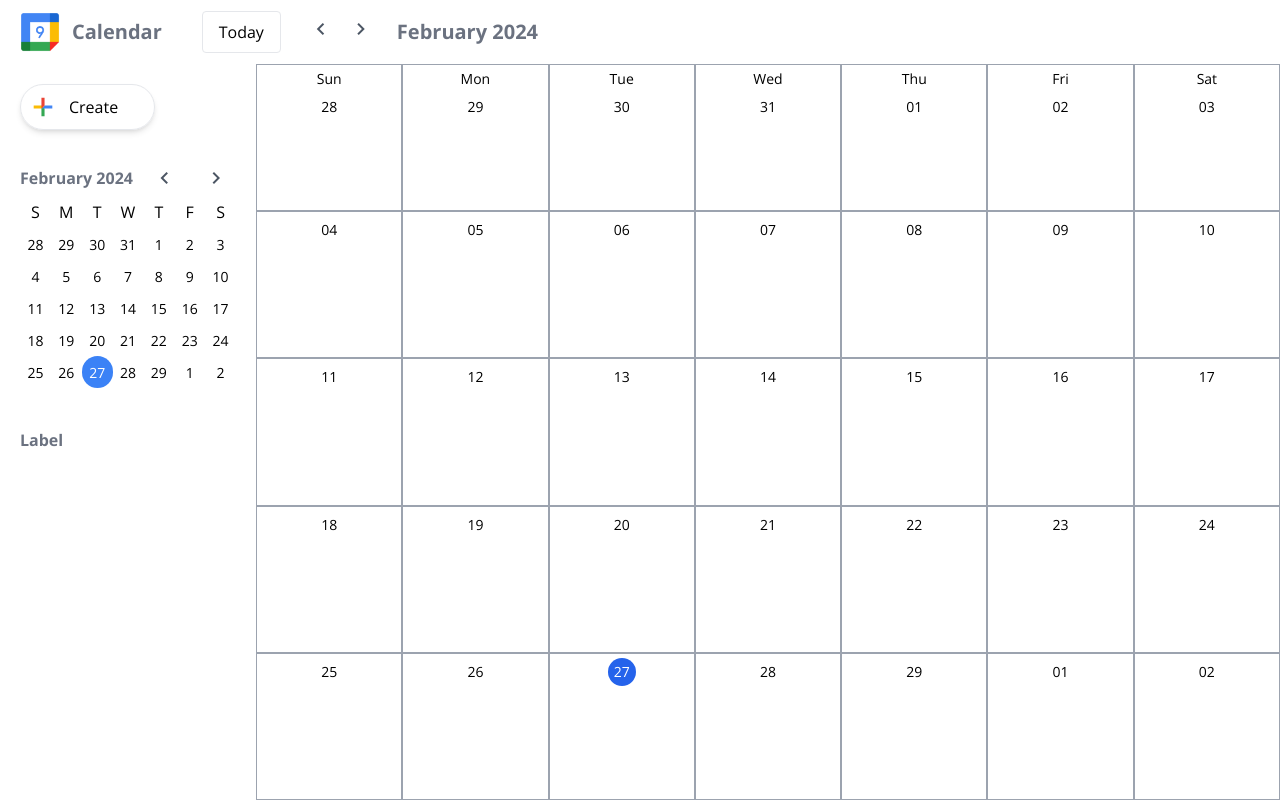
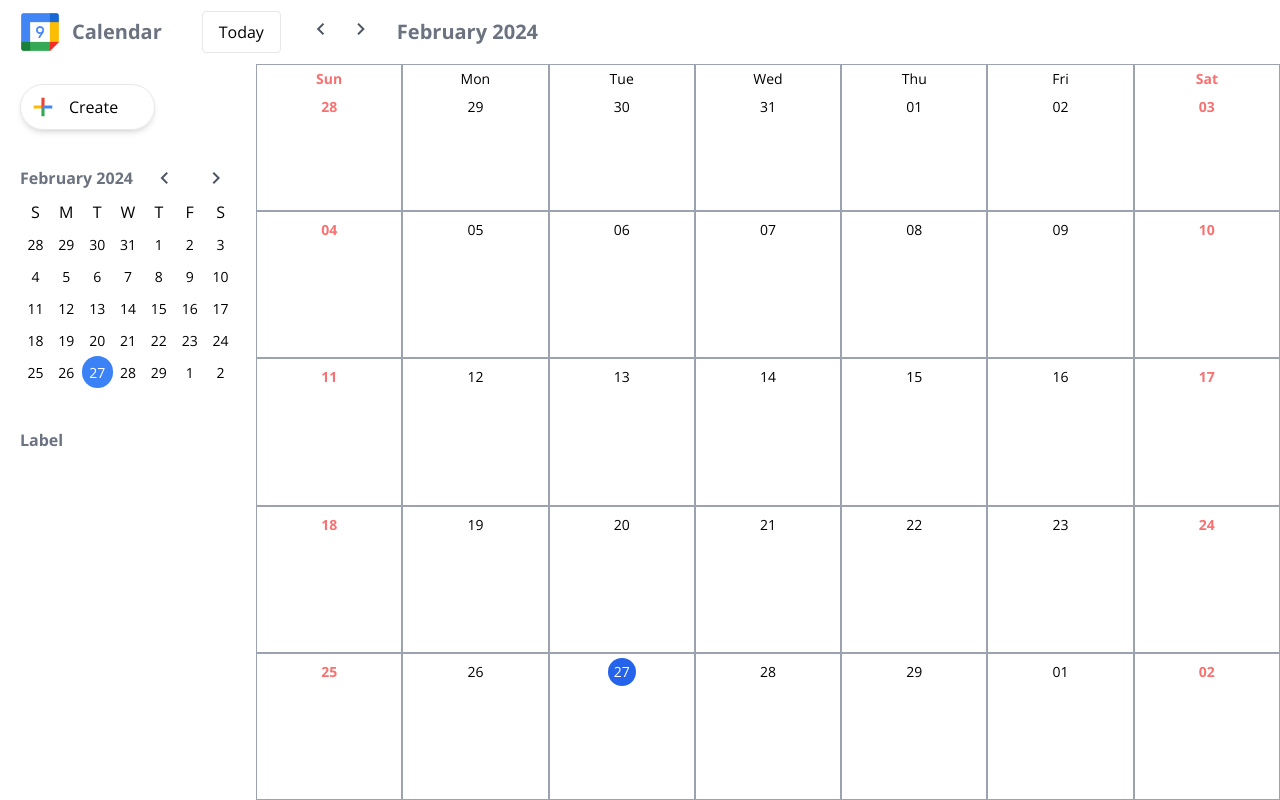
Before and after one commit to Jairvsosa98/calendar-tailwindcss, a React (Create React App) app: page / in a window 1280 px wide. Built offline with nearby package versions, Linux system fonts and the light colour scheme.

Commit message:
update date

```diff
--- a/src/components/Day.js
+++ b/src/components/Day.js
@@ -2,8 +2,12 @@ import React, { useContext, useEffect, useState } from "react";
 import dayjs from "dayjs";
 import GlobalContext from "../context/GlobalContext";
 export default function Day({ day, rowIdx }) {
-  const { setDaySelected, setShowEventModal, setSelectedEvent, filteredEvents } =
-    useContext(GlobalContext);
+  const {
+    setDaySelected,
+    setShowEventModal,
+    setSelectedEvent,
+    filteredEvents,
+  } = useContext(GlobalContext);
   const [dayEvents, setDayEvents] = useState([]);
   useEffect(() => {
     const events = filteredEvents.filter(
@@ -17,12 +21,21 @@ export default function Day({ day, rowIdx }) {
       ? "bg-blue-600 text-white rounded-full w-7"
       : "";
   }
+  function getWeekendDayClass() {
+    return day.format("ddd") === "Sat" || day.format("ddd") === "Sun"
+      ? "font-bold text-red-400"
+      : "";
+  }
 
   return (
     <div className="border border-gray-400 flex flex-col">
       <header className="flex flex-col items-center">
-        {rowIdx === 0 && <p className="text-sm mt-1">{day.format("ddd")}</p>}
-        <p className={`text-sm p-1 my-1 text-center ${getCurrentDayClass()}`}>
+        {rowIdx === 0 && (
+          <p className={`text-sm mt-1 ${getWeekendDayClass()}`}>
+            {day.format("ddd")}
+          </p>
+        )}
+        <p className={`text-sm p-1 my-1 text-center ${getCurrentDayClass()} ${getWeekendDayClass()}`}>
           {day.format("DD")}
         </p>
       </header>
--- a/src/utils/util.js
+++ b/src/utils/util.js
@@ -1,4 +1,4 @@
-import { toast } from "react-toastify";
+import {Slide, toast } from "react-toastify";
 
 const dayjs = require("dayjs");
 
@@ -24,9 +24,14 @@ export function convertTimeAndSendNotification(parsedEvents) {
       const hoursUntilEvent = eventTime.diff(dayjs(), "hour");
       const eventStartsIn =
         hoursUntilEvent > 0
-          ? `El evento ${element.title} comienza en ${hoursUntilEvent} horas en la ciudad ${element.city}`
-          : `El evento ${element.title} ha comenzado`;
-      toast.info(eventStartsIn);
+          ? `The Event ${element.title} will start in ${hoursUntilEvent} hours in the city ${element.city}`
+          : `Event ${element.title} has started`;
+      toast.info(eventStartsIn, {
+        position: "top-right",
+        transition: Slide,
+        draggablePercent: "mouse",
+        theme: "colored",
+      });
     }
   });
 }
```
